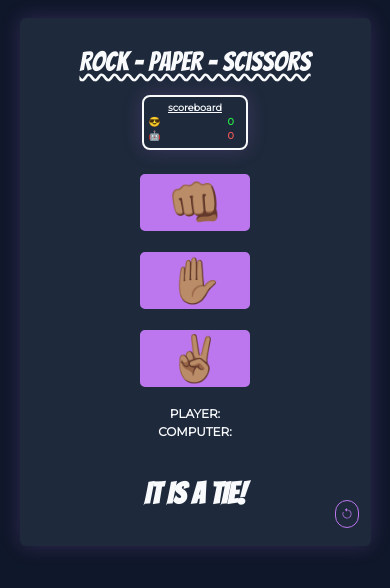
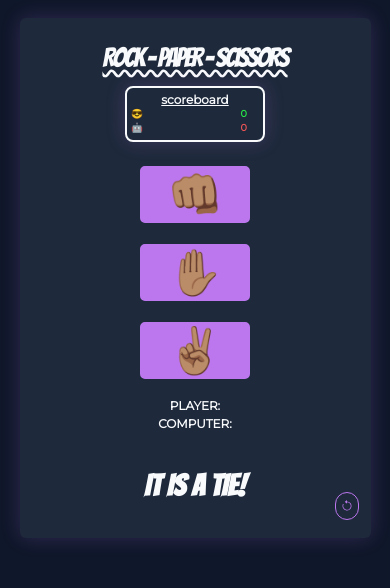
Before and after one commit to Uche-Favour/Rock-Paper-Scissors_Game, a plain HTML site: page index.html in a window 390 px wide. Drawn offline with Linux system fonts and the light colour scheme.

Commit message:
I did some final changes on the game

```diff
--- a/app.css
+++ b/app.css
@@ -129,10 +129,11 @@ body{
     margin-top: 1rem;
     font-family: var(--title-font-family);
     font-weight: var(--font-weight-normal);
-    line-height: var(--line-height-normal);
+    line-height: var(--line-height-tight);
     text-decoration: underline wavy;
     text-align: center;
     font-size: var(--text-h1);
+    letter-spacing: var(--letter-spacing-tight);
 
 }
 
@@ -243,13 +244,15 @@ p{
     border-radius: 8px;
     padding: 0.7rem;
     box-shadow: 0 0 20px var(--amethyst);
-    font-size: var(--text-base);
+    font-size: var(--text-paragraph);
 
  }
 #scoreHeading{
     grid-column: 1/3;
     text-decoration: underline;
     text-align: center;
+    font-size: var(--text-paragraph);
+    line-height: var(--line-height-tight);
 }
 
 #playerScore, #computerScore{
--- a/queries.css
+++ b/queries.css
@@ -54,7 +54,7 @@
     }
 
     #scoreDisplay{
-        width: 30%;
+        width: 40%;
         top: 1rem;
     }
 
```
